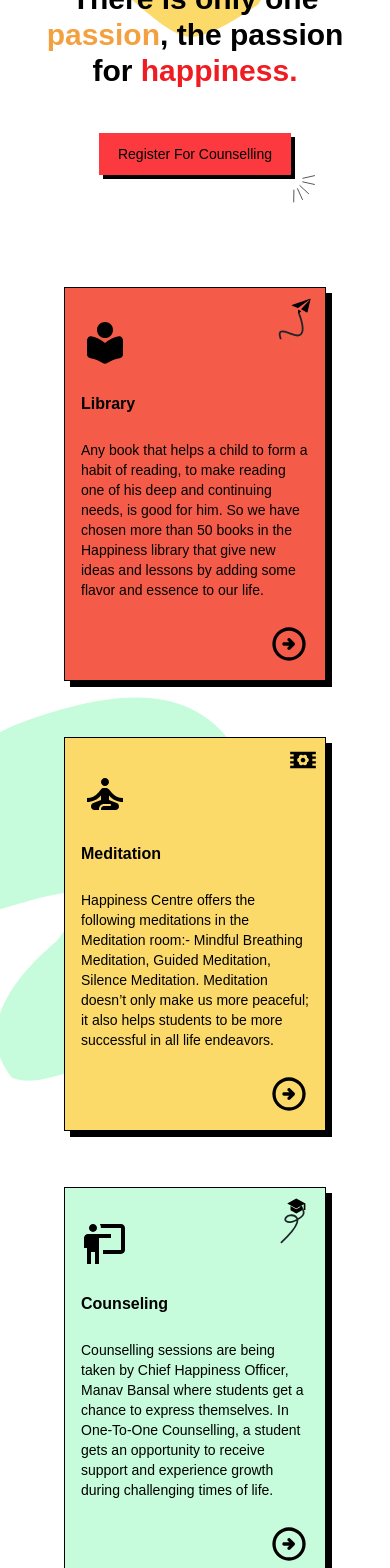
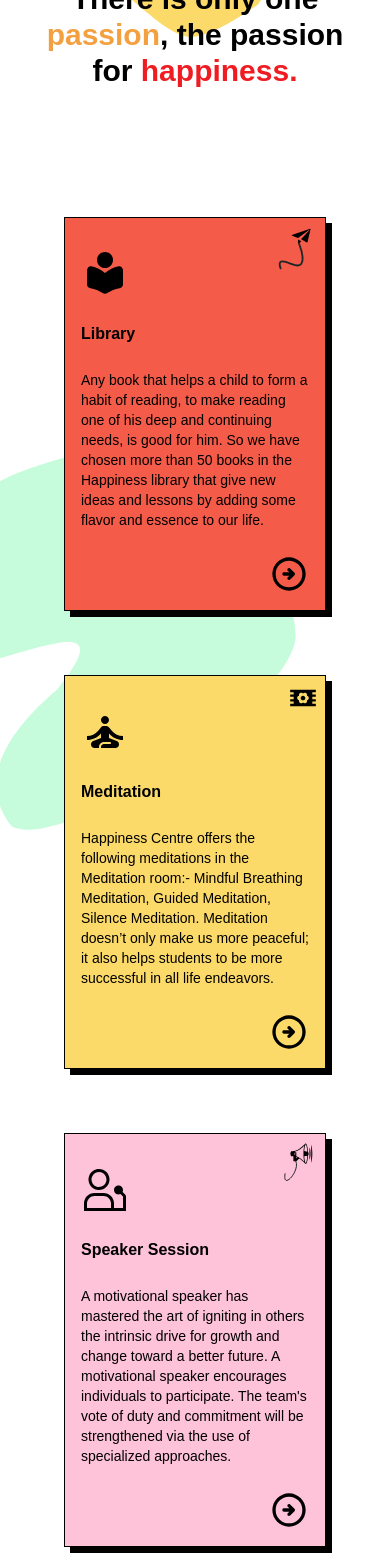
Before and after one commit to vishnubansal001/Happiness-center, a React (Create React App) app: page / in a window 390 px wide. Shown: the part 432-2000 px from the top of the page. Built offline with nearby package versions, Linux system fonts and the light colour scheme; no server answers; the database is empty; a web font is replaced by a local one; what tailwindcss-debug-screens would draw is missing.

Commit message:
minor changes in the websites landing page and replaced the dummy data

```diff
--- a/package.json
+++ b/package.json
@@ -21,6 +21,7 @@
     "react-toastify": "^9.1.1",
     "swiper": "^9.0.5",
     "tailwindcss-debug-screens": "^2.2.1",
+    "typed.js": "^2.0.16",
     "web-vitals": "^2.1.4"
   },
   "scripts": {
--- a/src/Pages/LandingPage.js
+++ b/src/Pages/LandingPage.js
@@ -41,6 +41,8 @@ import { collection, getDocs } from "firebase/firestore";
 import { db } from "../firebase";
 import { toast } from "react-toastify";
 import Spinner from "../component/Spinner";
+import { useRef } from "react";
+import Typed from "typed.js";
 
 export default function LandingPage() {
   const ambassadors = [
@@ -378,57 +380,57 @@ export default function LandingPage() {
   const testimonials = [
     {
       id: 1,
-      name: "Vrinda",
+      name: "Vanshika",
       img: "https://avatars.githubusercontent.com/u/92084737?s=400&u=b72cd8c67b041952cc4145ca1f19926b41729833&v=4",
-      txt: "Joining happiness club is a great way to meet new people, learn new skills, and discover new ways to find joy and fulfillment in your life.",
+      txt: "My experience with happiness centre was sooo amazing it was wonderful! Nd I really feel grateful to be a part of happiness family....from there I came to learn about so many things...like we should be grateful for everything we have bcz those things can be need of someone.",
     },
     {
       id: 2,
-      name: "Natasha",
+      name: "Bhumi gupta",
       img: "https://avatars.githubusercontent.com/u/92084737?s=400&u=b72cd8c67b041952cc4145ca1f19926b41729833&v=4",
-      txt: "Whether you're looking to reduce stress, improve you mental health, or simply have more fun, happiness club has something for you.",
+      txt: "I wanted to share with you my incredible experience after joining the Chitkara Happiness Centre. It has truly been a life-changing journey, and I couldn't be more grateful for the positive impact it has had on my life.",
     },
     {
       id: 3,
-      name: "Keshav Kumar",
+      name: "Yuvika",
       img: "https://avatars.githubusercontent.com/u/92084737?s=400&u=b72cd8c67b041952cc4145ca1f19926b41729833&v=4",
-      txt: "happiness club is more than just a social club - it's a community of like-minded individuals who are dedicated to living their best lives.",
+      txt: "After joining happiness centre I felt positivity in me and I got to know how to be grateful for small things also. It also helped me in gaining confidence and leadership skills. Secondly in career it helped in setting up my goals and fulfilling them with enthusiasm and confidence. ",
     },
     {
       id: 4,
-      name: "Himani Goyal",
+      name: "Harshit Bhargave",
       img: "https://avatars.githubusercontent.com/u/92084737?s=400&u=b72cd8c67b041952cc4145ca1f19926b41729833&v=4",
-      txt: "events are designed to help you build resilience an cope with life's challenges in a healthy and positive way.",
+      txt: "After joining the center there are many changes inside me. firstly I got confidence and secondly I learned how  to create  network with people earlier I could not talk to people now I can talk to anyone comfortably and After boosting the confidence, I can speak on stage very comfortably.",
     },
     {
       id: 5,
-      name: "Vansh Kapoor",
+      name: "Gunjan",
       img: "https://avatars.githubusercontent.com/u/92084737?s=400&u=b72cd8c67b041952cc4145ca1f19926b41729833&v=4",
-      txt: "Joining happiness club is a great way to make new friends and connect with others who share your values and goals.",
+      txt: "This Happiness Centre has empowered me to concentrate more on my goals. Prior to joining, I often found myself easily distracted and struggled to maintain focus on my ambitions. However, with the support and guidance provided by the Manav Sir and All other Members of Happiness Centre.",
     },
     {
       id: 6,
-      name: "Ishika Singh",
+      name: "Himani",
       img: "https://avatars.githubusercontent.com/u/92084737?s=400&u=b72cd8c67b041952cc4145ca1f19926b41729833&v=4",
-      txt: "happiness club is a safe and supportive space where you can be yourself and share your experiences with others who understand.",
+      txt: "Happiness centre is best platform for me I get the chance to get explore the most  and got so many opportunity to work over here I got family like environment over there I donot even feel I am far away from my home  I got opportunity to express my self",
     },
     {
       id: 7,
-      name: "Shivam Mishra",
+      name: "Garvit",
       img: "https://avatars.githubusercontent.com/u/92084737?s=400&u=b72cd8c67b041952cc4145ca1f19926b41729833&v=4",
-      txt: "By attending events, you'll learn practical tools and strategies for cultivating happiness and well-being in your everyday life.",
+      txt: "One of the most noticeable changes I've felt since becoming a part of this center is a significant boost in my confidence. Previously, I used to struggle with connecting with people. However, through the various activities offered at the centre, I have gained the ability to easily connect with individuals.",
     },
   ];
 
-  const [notices,setNotices] = useState(null);
-  const [rewards,setRewards] = useState(null);
-  const [leaderBoard,setleaderBoard] = useState(null);
-  const [loading,setLoading] = useState(true);
+  const [notices, setNotices] = useState(null);
+  const [rewards, setRewards] = useState(null);
+  const [leaderBoard, setleaderBoard] = useState(null);
+  const [loading, setLoading] = useState(true);
+  const [eventsT,setEventsT] = useState(110);
 
-  useEffect(()=>{
-
-        async function fetchListings(){
-          try{
+  useEffect(() => {
+    async function fetchListings() {
+      try {
         const noticeRef = collection(db, "notice");
         const querySnap = await getDocs(noticeRef);
 
@@ -440,26 +442,22 @@ export default function LandingPage() {
           });
         });
         setNotices(notices);
-            sessionStorage.setItem("notices",JSON.stringify(notices))
-            setLoading(false)
-          }catch(error){
-              toast.error("Something Went Wrong! Network Issue")
+        sessionStorage.setItem("notices", JSON.stringify(notices));
+        setLoading(false);
+      } catch (error) {
+        toast.error("Something Went Wrong! Network Issue");
       }
     }
-        if(notices===null&&sessionStorage.getItem("notices")===null){
-        fetchListings()
+    if (notices === null && sessionStorage.getItem("notices") === null) {
+      fetchListings();
+    } else if (sessionStorage.getItem("notices") !== null) {
+      setNotices(JSON.parse(sessionStorage.getItem("notices")));
+      setLoading(false);
     }
-        else if(sessionStorage.getItem("notices")!==null){
-          setNotices(JSON.parse(sessionStorage.getItem("notices")))
-          setLoading(false)
-
-        }
-
-  },[])
-  useEffect(()=>{
-
-        async function fetchListings(){
-          try{
+  }, []);
+  useEffect(() => {
+    async function fetchListings() {
+      try {
         const rewardRef = collection(db, "rewards");
         const querySnap = await getDocs(rewardRef);
 
@@ -471,27 +469,23 @@ export default function LandingPage() {
           });
         });
         setRewards(rewards);
-            sessionStorage.setItem("rewards",JSON.stringify(rewards))
-            setLoading(false)
-          }catch(error){
-              toast.error("Something Went Wrong! Network Issue")
+        sessionStorage.setItem("rewards", JSON.stringify(rewards));
+        setLoading(false);
+      } catch (error) {
+        toast.error("Something Went Wrong! Network Issue");
       }
     }
-        if(rewards===null&&sessionStorage.getItem("rewards")===null){
-        fetchListings()
+    if (rewards === null && sessionStorage.getItem("rewards") === null) {
+      fetchListings();
+    } else if (sessionStorage.getItem("rewards") !== null) {
+      setRewards(JSON.parse(sessionStorage.getItem("rewards")));
+      console.log(rewards);
+      setLoading(false);
     }
-        else if(sessionStorage.getItem("rewards")!==null){
-          setRewards(JSON.parse(sessionStorage.getItem("rewards")))
-          console.log(rewards)
-          setLoading(false)
-
-        }
-
-  },[])
-  useEffect(()=>{
-
-        async function fetchListings(){
-          try{
+  }, []);
+  useEffect(() => {
+    async function fetchListings() {
+      try {
         const leaderRef = collection(db, "leaderboard");
         const querySnap = await getDocs(leaderRef);
 
@@ -503,24 +497,55 @@ export default function LandingPage() {
           });
         });
         setleaderBoard(leaders);
-            sessionStorage.setItem("leaders",JSON.stringify(leaders))
-            setLoading(false)
-          }catch(error){
-              toast.error("Something Went Wrong! Network Issue")
+        sessionStorage.setItem("leaders", JSON.stringify(leaders));
+        setLoading(false);
+      } catch (error) {
+        toast.error("Something Went Wrong! Network Issue");
       }
     }
-        if(leaderBoard===null&&sessionStorage.getItem("leaders")===null){
-        fetchListings()
+    if (leaderBoard === null && sessionStorage.getItem("leaders") === null) {
+      fetchListings();
+    } else if (sessionStorage.getItem("leaders") !== null) {
+      setleaderBoard(JSON.parse(sessionStorage.getItem("leaders")));
+      console.log(leaderBoard);
+      setLoading(false);
     }
-        else if(sessionStorage.getItem("leaders")!==null){
-          setleaderBoard(JSON.parse(sessionStorage.getItem("leaders")))
-          console.log(leaderBoard)
-          setLoading(false)
+  }, []);
+  SwiperCore.use([Autoplay, Navigation, Pagination]);
+  const targetRef = useRef(null);
+  const [isCounted, setIsCounted] = useState(true);
 
+  useEffect(() => {
+    const targetNumber = eventsT; // Replace with your desired target number
+    let typed;
+
+    const observer = new IntersectionObserver((entries) => {
+      entries.forEach((entry) => {
+        if (entry.isIntersecting && !isCounted) {
+          typed = new Typed(targetRef.current, {
+            strings: ['0', targetNumber.toString()],
+            startDelay: 1000, // Delay before counting starts (in milliseconds)
+            typeSpeed: 50, // Speed of counting (in milliseconds)
+            onComplete: () => {
+              console.log('Counting complete!');
+            },
+          });
+
+          setIsCounted(true);
+          observer.unobserve(entry.target);
         }
+      });
+    });
 
-  },[])
-  SwiperCore.use([Autoplay, Navigation, Pagination]);
+    observer.observe(targetRef.current);
+
+    return () => {
+      observer.disconnect();
+      if (typed) {
+        typed.destroy();
+      }
+    };
+  }, [isCounted]);
   return (
     <div className="flex flex-col items-center font-monts gap-6">
       <section className="h-full w-screen flex flex-col items-center justify-center gap-6 relative">
@@ -530,7 +555,7 @@ export default function LandingPage() {
               There is only one <span className="text-[#F3A140]">passion</span>,
               the passion for <span className="text-[#EF1C22]">happiness.</span>
             </h1>
-            <NavLink to="/counseling">
+            {/* <NavLink to="/counseling">
               <div className="flex relative flex-row items-center justify-center gap-6  ml-0 md:ml-6 lg:ml-8 xl:ml-12 p-1 mb-1 font-zilla">
                 <div className="flex items-center justify-center bg-[#FB393F] w-[12rem] h-[2.6rem] p-2 shadow-[4px_4px_rgba(0,0,0,1)]">
                   <p className="text-sm">Register For Counselling</p>
@@ -543,7 +568,7 @@ export default function LandingPage() {
                   />
                 </div>
               </div>
-            </NavLink>
+            </NavLink> */}
           </div>
           <div className="flex items-center justify-center w-full md:w-1/2">
             <img
@@ -554,9 +579,9 @@ export default function LandingPage() {
           </div>
         </div>
         <div className="flex flex-row items-center justify-center p-6 sm:p-4 md:p-6 xl:p-10 mt-2">
-          <div className="grid grid-cols-1 sm:grid-cols-2 lg:grid-cols-4 gap-6 sm:gap-4 xl:gap-6 justify-around p-2 xs:p-6 sm:p-0 md:p-4 lg:p-1">
-            <div className="grid-cols-1  relative w-full h-full p-0 xs:p-4 sm:p-2 md:p-6 lg:p-0">
-              <div className="flex flex-col relative bg-[#F45B49] h-full w-full justify-center gap-6 p-4 shadow-[6px_6px_rgba(0,0,0,1)] border-[1px] border-black">
+          <div className="grid grid-cols-1 sm:grid-cols-2 lg:grid-cols-3 gap-8 sm:gap-6 xl:gap-8 justify-around p-2 xs:p-6 sm:p-0 md:p-4 lg:p-1">
+            <div className="relative w-full h-full p-0 xs:p-4 sm:p-2 md:p-6 lg:p-0">
+              <div className="flex flex-col relative bg-[#F45B49] h-full w-full justify-center gap-6 p-4 transition-all duration-300 ease-in-out shadow-[6px_6px_rgba(0,0,0,1)] border-[1px] border-black hover:shadow-none hover:border-none hover:border-transparent">
                 <div className="flex flex-row justify-start items-center  mt-4">
                   <img src={library} alt="arrow next" className="w-12 h-12" />
                 </div>
@@ -570,9 +595,13 @@ export default function LandingPage() {
                     some flavor and essence to our life.
                   </p>
                 </div>
-                <NavLink to="/library">
+                <NavLink to="/library" className="cursor-default">
                   <div className="flex flex-row justify-end items-center">
-                    <img src={arrow} alt="arrow next" className="w-10 h-10" />
+                    <img
+                      src={arrow}
+                      alt="arrow next"
+                      className="w-10 h-10 cursor-pointer"
+                    />
                   </div>
                 </NavLink>
                 <div className="absolute top-2 right-2 flex items-center justify-center">
@@ -584,8 +613,8 @@ export default function LandingPage() {
                 </div>
               </div>
             </div>
-            <div className="grid-cols-1  relative w-full h-full p-0 xs:p-4 sm:p-2 md:p-6 lg:p-0">
-              <div className="flex flex-col relative bg-[#FCDA69] h-full w-full justify-center gap-6 p-4 shadow-[6px_6px_rgba(0,0,0,1)] border-[1px] border-black">
+            <div className="relative w-full h-full p-0 xs:p-4 sm:p-2 md:p-6 lg:p-0">
+              <div className="flex flex-col relative bg-[#FCDA69] h-full w-full justify-center gap-6 p-4 transition-all duration-300 ease-in-out shadow-[6px_6px_rgba(0,0,0,1)] border-[1px] border-black hover:shadow-none hover:border-none hover:border-transparent">
                 <div className="flex flex-row justify-start items-center  mt-4">
                   <img
                     src={meditation}
@@ -603,9 +632,13 @@ export default function LandingPage() {
                     successful in all life endeavors.
                   </p>
                 </div>
-                <NavLink to="/meditation">
+                <NavLink to="/meditation" className="cursor-default">
                   <div className="flex flex-row justify-end items-center ">
-                    <img src={arrow} alt="arrow next" className="w-10 h-10" />
+                    <img
+                      src={arrow}
+                      alt="arrow next"
+                      className="w-10 h-10 cursor-pointer"
+                    />
                   </div>
                 </NavLink>
                 <div className="absolute top-2 right-2 flex items-center justify-center">
@@ -617,7 +650,7 @@ export default function LandingPage() {
                 </div>
               </div>
             </div>
-            <div className="grid-cols-1   relative w-full h-full p-0 xs:p-4 sm:p-2 md:p-6 lg:p-0">
+            {/* <div className="grid-cols-1   relative w-full h-full p-0 xs:p-4 sm:p-2 md:p-6 lg:p-0">
               <div className="flex flex-col relative h-full w-full bg-[#C6FCDB]  justify-center gap-6 p-4 shadow-[6px_6px_rgba(0,0,0,1)] border-[1px] border-black">
                 <div className="flex flex-row justify-start items-center h-full w-full mt-4">
                   <img
@@ -649,9 +682,9 @@ export default function LandingPage() {
                   />
                 </div>
               </div>
-            </div>
-            <div className="grid-cols-1  relative w-full h-full p-0 xs:p-4 sm:p-2 md:p-6 lg:p-0">
-              <div className="flex flex-col relative bg-[#FEC2D9] w-full h-full justify-center gap-6 p-4 shadow-[6px_6px_rgba(0,0,0,1)] border-[1px] border-black">
+            </div> */}
+            <div className="relative w-full h-full p-0 xs:p-4 sm:p-2 md:p-6 lg:p-0">
+              <div className="flex flex-col relative bg-[#FEC2D9] w-full h-full justify-center gap-6 p-4 transition-all duration-300 ease-in-out shadow-[6px_6px_rgba(0,0,0,1)] border-[1px] border-black hover:shadow-none hover:border-none hover:border-transparent">
                 <div className="flex flex-row justify-start items-center h-full w-full mt-4">
                   <img src={speaker} alt="arrow next" className="w-12 h-12" />
                 </div>
@@ -665,9 +698,13 @@ export default function LandingPage() {
                     be strengthened via the use of specialized approaches.
                   </p>
                 </div>
-                <NavLink to="/speaker">
+                <NavLink to="/speaker" className="cursor-default">
                   <div className="flex flex-row justify-end items-center">
-                    <img src={arrow} alt="arrow next" className="w-10 h-10" />
+                    <img
+                      src={arrow}
+                      alt="arrow next"
+                      className="w-10 h-10 cursor-pointer"
+                    />
                   </div>
                 </NavLink>
                 <div className="absolute top-2 right-2 flex items-center justify-center">
@@ -756,7 +793,7 @@ export default function LandingPage() {
               </div>
               <NavLink to="/team">
                 <div className="flex relative flex-row items-center justify-center gap-6 my-2  ml-0 md:ml-2 lg:ml-6 xl:ml-10 p-1 font-zilla">
-                  <div className="flex items-center justify-center bg-[#FCDA69] w-[11rem] h-[2.5rem] p-2 shadow-[4px_4px_rgba(0,0,0,1)]">
+                  <div className="flex items-center justify-center bg-[#FCDA69] w-[11rem] h-[2.5rem] p-2 shadow-[4px_4px_rgba(0,0,0,1)] transition-all duration-300 ease-in-out hover:shadow-none">
                     <p className="text-xs">MEET THE TEAM</p>
                   </div>
                 </div>
@@ -909,8 +946,8 @@ export default function LandingPage() {
                       </p>
                     </div>
                     <div className="flex items-center justify-center p-1">
-                      <p className="font-normal text-base xs:text-lg sm:text-xl lg:text-2xl">
-                        20
+                      <p ref={targetRef} className="font-normal text-base xs:text-lg sm:text-xl lg:text-2xl">
+                        {eventsT}
                       </p>
                     </div>
                   </div>
@@ -994,9 +1031,16 @@ export default function LandingPage() {
                   Notice <span className="text-[#FC762B]">Board</span>
                 </h1>
               </div>
-              {loading ? <Spinner/> : ( notices && notices.length > 0 ? ( notices.map((item,index)=>(
+              {loading ? (
+                <Spinner />
+              ) : notices && notices.length > 0 ? (
+                notices.map((item, index) => (
                   <>
-                <a href={item?.data?.noticeLink} key={index} className="flex flex-1 flex-col items-center justify-center w-full h-[18%]">
+                    <a
+                      href={item?.data?.noticeLink}
+                      key={index}
+                      className="flex flex-1 flex-col items-center justify-center w-full h-[18%]"
+                    >
                       <div className="flex flex-col items-center justify-start w-full h-full p-2">
                         <p className="font-zilla font-normal flex items-center text-center text-blue-800 justify-center gap-2 text-xl p-1">
                           {item?.data?.noticeName}
@@ -1004,11 +1048,14 @@ export default function LandingPage() {
                       </div>
                     </a>
                   </>
-              )) ):( <div className="flex flex-col items-center justify-center w-full h-[18%] p-2">
+                ))
+              ) : (
+                <div className="flex flex-col items-center justify-center w-full h-[18%] p-2">
                   <p className="font-zilla font-normal flex items-center text-center text-gray-800 justify-center gap-2 text-xl p-1">
                     NO NOTICE TILL NOW PLEASE WAIT!
                   </p>
-              </div>))}
+                </div>
+              )}
             </div>
           </div>
           <div className="flex flex-col items-center justify-center w-full h-full p-4">
@@ -1095,7 +1142,11 @@ export default function LandingPage() {
               </h1>
             </div>
             <div className="flex flex-row  justify-center w-full sm:w-[75%] h-full p-4 gap-4">
-             {loading ? <Spinner/> : ( rewards && rewards.length > 0 ? (rewards.map((item,index)=>(<div className="w-1/2 bg-white h-full flex flex-col items-center justify-center gap-2 shadow-[6px_6px_rgba(0,0,0,1)] border-[1px] p-1 border-black">
+              {loading ? (
+                <Spinner />
+              ) : rewards && rewards.length > 0 ? (
+                rewards.map((item, index) => (
+                  <div className="w-1/2 bg-white h-full flex flex-col items-center justify-center gap-2 shadow-[6px_6px_rgba(0,0,0,1)] border-[1px] p-1 border-black">
                     <div className="p-1 mt-4">
                       <img
                         src={item.data?.imgUrls[0]}
@@ -1115,10 +1166,11 @@ export default function LandingPage() {
                         {item.data?.position}
                       </p>
                     </div>
-              </div>))):(
+                  </div>
+                ))
+              ) : (
                 <p>NO WINNERS TILL NOW!</p>
-              ))
-              }
+              )}
             </div>
             <div className="flex items-center justify-center w-full h-full p-4">
               <div className="flex flex-col bg-white items-center justify-center w-[90%] sm:w-[75%] h-full shadow-[6px_6px_rgba(0,0,0,1)] border-[1px] border-black">
@@ -1128,17 +1180,28 @@ export default function LandingPage() {
                   </h1>
                 </div>
                 <div className="flex items-center flex-col justify-center w-full h-full p-4">
-                {
-                  loading ? <Spinner/> : (leaderBoard && leaderBoard.length > 0 ? (leaderBoard.map((item,index)=>
-                  (<>
+                  {loading ? (
+                    <Spinner />
+                  ) : leaderBoard && leaderBoard.length > 0 ? (
+                    leaderBoard.map((item, index) => (
+                      <>
                         <div className="flex items-center justify-around w-full h-full p-4">
-                    <p className="text-xl font-zilla capitalize">{index+1}. {item?.data?.leaderName} </p>
-                    <p className="text-xl font-zilla capitalize">{item?.data?.leaderPosition}</p>
+                          <p className="text-xl font-zilla capitalize">
+                            {index + 1}. {item?.data?.leaderName}{" "}
+                          </p>
+                          <p className="text-xl font-zilla capitalize">
+                            {item?.data?.leaderPosition}
+                          </p>
                         </div>
                       </>
-                  ))):(<div className="flex items-center justify-around w-full h-full p-4">
-                    <p className="text-xl font-zilla">NO WINNERS WILL SEE IN FUTURE</p>
-                  </div>))}
+                    ))
+                  ) : (
+                    <div className="flex items-center justify-around w-full h-full p-4">
+                      <p className="text-xl font-zilla">
+                        NO WINNERS WILL SEE IN FUTURE
+                      </p>
+                    </div>
+                  )}
                 </div>
               </div>
             </div>
```
Also changed, not shown: src/component/Header.js (+29 -25 lines), 1 other file (tests, documents, lock files or other folders). Lines whose indentation alone changed are shown as unchanged.
